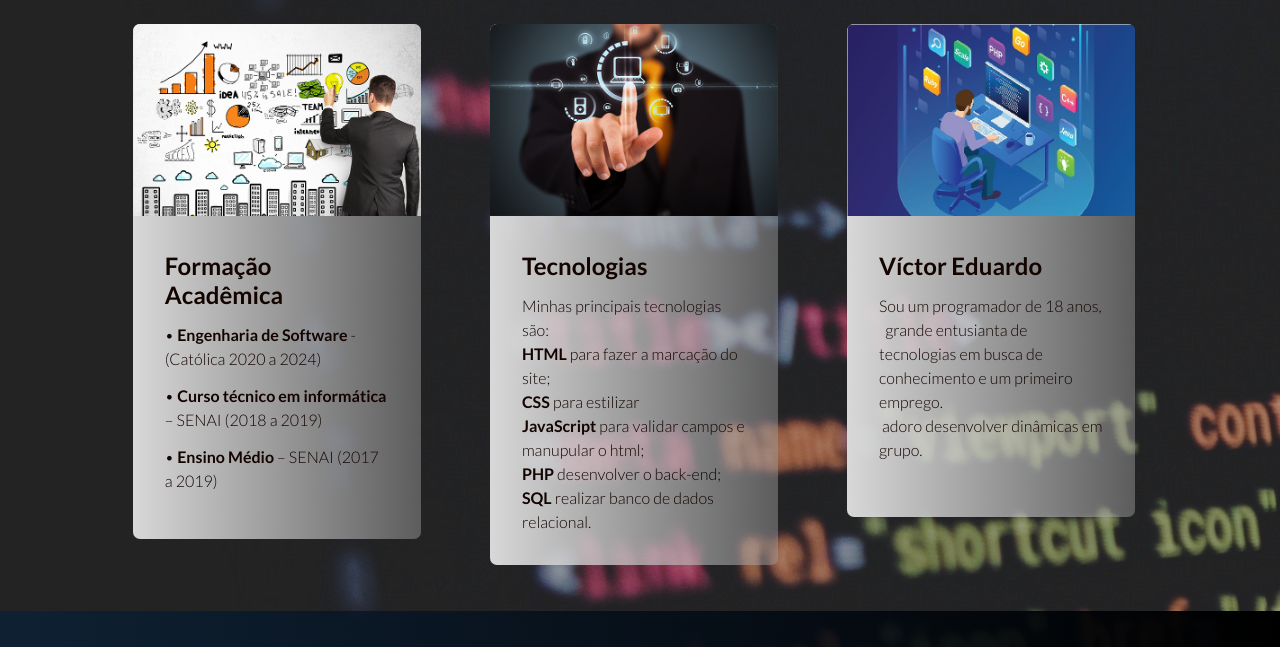
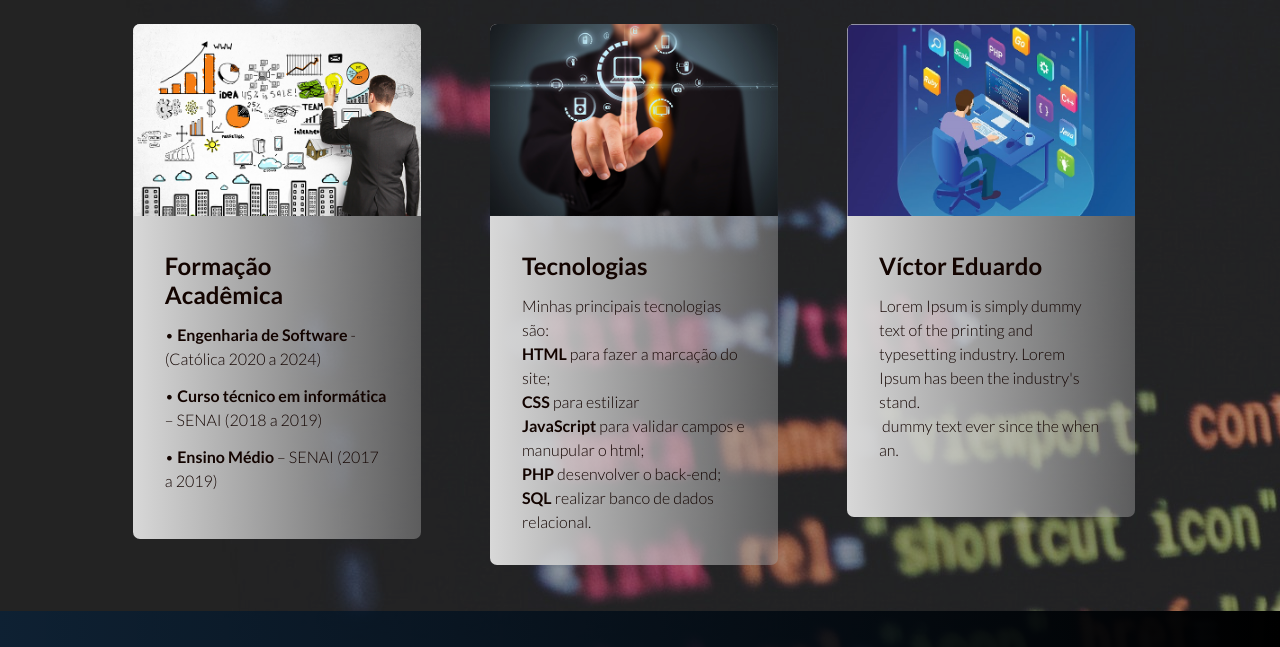
Before and after one commit to victorEsantos/responsivo, a plain HTML site: page index.html in a window 1280 px wide. Shown: the part 144-791 px from the top of the page. Drawn offline with Linux system fonts and the light colour scheme.

Commit message:
Update index.html

```diff
--- a/index.html
+++ b/index.html
@@ -58,11 +58,10 @@
                <a href="#"><img src="img/victor.jpeg" alt="Criação de Sites"></a>
                <div class="inner">
                    <a href="#"> Víctor Eduardo</a>
-
-                   <p>Sou um programador de 18 anos, &nbsp grande entusianta de tecnologias em busca de conhecimento e um primeiro emprego. <br>
-                    &nbspadoro desenvolver dinâmicas em grupo.&nbsp &nbsp &nbsp
-                    <br><br>
-                </p>
+                   <p>Lorem Ipsum is simply dummy text of the printing and typesetting industry. Lorem Ipsum has been the industry's stand.<br>
+                      &nbspdummy text ever since the when an.&nbsp &nbsp &nbsp
+                        <br><br>
+                    </p>
                </div>
             </article>
         </main>
```
